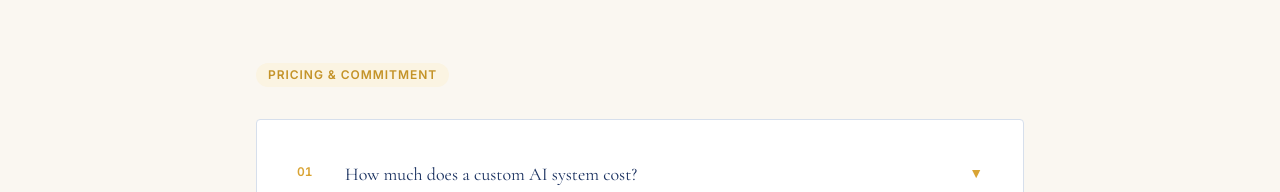
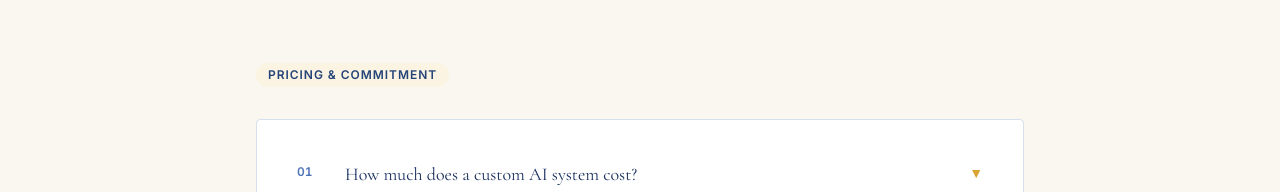
Before and after one commit to SanLuis-AI-Solutions/sanluisai-portfolio, a Next.js app: page /faq in a window 1280 px wide. Shown: the part 608-800 px from the top of the page. Built offline with nearby package versions, Linux system fonts and the light colour scheme.

Commit message:
fix: FAQ category label contrast (navy-700), FAQ number indicator contrast (navy-500)

```diff
--- a/app/faq/page.tsx
+++ b/app/faq/page.tsx
@@ -190,7 +190,7 @@ export default function FaqPage() {
           {faqCategories.map((category) => (
             <div key={category.id} id={category.id} className="mb-16 scroll-mt-24">
               <h2 className="font-display text-2xl text-navy-800 mb-8 flex items-center gap-3">
-                <span className="font-sans text-xs font-semibold tracking-[0.08em] uppercase px-3 py-1 bg-gold-100 text-gold-700 rounded-full">
+                <span className="font-sans text-xs font-semibold tracking-[0.08em] uppercase px-3 py-1 bg-gold-100 text-navy-700 rounded-full">
                   {category.label}
                 </span>
               </h2>
--- a/components/FaqEntry.tsx
+++ b/components/FaqEntry.tsx
@@ -12,7 +12,7 @@ export default function FaqEntry({ question, answer, index }: { question: string
         className="flex items-start gap-4 w-full text-left cursor-pointer group"
         aria-expanded={open}
       >
-        <span className="font-sans text-xs font-semibold text-gold-600 mt-1 min-w-[2rem] tabular-nums">
+        <span className="font-sans text-xs font-semibold text-navy-500 mt-1 min-w-[2rem] tabular-nums">
           {String(index + 1).padStart(2, '0')}
         </span>
         <div className="flex-1 min-w-0">
```
